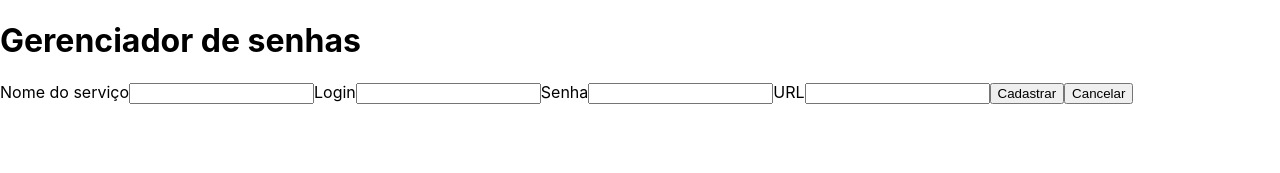
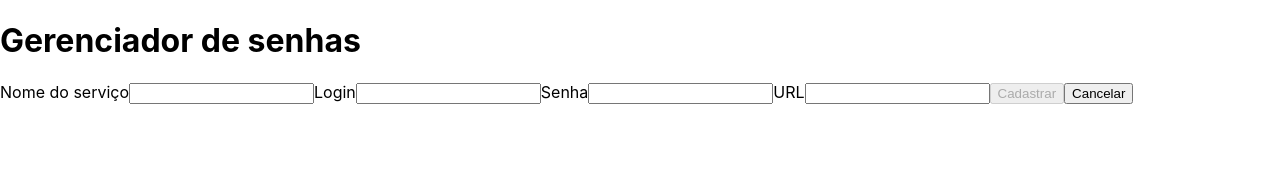
Before and after one commit to renanmarquesgarcia/password-manager, a React (Vite) app: page / in a window 1280 px wide. Both pictures are taken after a click on the button "Cadastrar nova senha". Shown: the top 173 px of the page. Built offline with nearby package versions, Linux system fonts and the light colour scheme.

Commit message:
Create form validation

```diff
--- a/src/components/Form.tsx
+++ b/src/components/Form.tsx
@@ -1,22 +1,62 @@
+import { useState } from 'react';
+
 type FormProps = {
   onClickCancel: () => void;
 };
 
+// /^
+//   (?=.*\d)              // deve conter ao menos um dígito
+//   (?=.*[a-z])           // deve conter ao menos uma letra minúscula
+//   (?=.*[A-Z])           // deve conter ao menos uma letra maiúscula
+//   (?=.*[$*&@#])         // deve conter ao menos um caractere especial
+//   [0-9a-zA-Z$*&@#]{8,}  // deve conter ao menos 8 dos caracteres mencionados
+// $/
+
+const passwordRegex = /^(?=.*[A-Za-z])(?=.*\d)(?=.*[@$!%*?&])[A-Za-z\d@$!%*?&]{8,16}$/;
+
 function Form({ onClickCancel }: FormProps) {
+  const [serviceName, setServiceName] = useState('');
+  const [login, setLogin] = useState('');
+  const [password, setPassword] = useState('');
+  const [url, setUrl] = useState('');
+
+  const isDisabled = !(
+    serviceName.length > 0 && login.length > 0 && passwordRegex.test(password)
+  );
+
   return (
     <form>
       <label htmlFor="service-name">Nome do serviço</label>
-      <input id="service-name" type="text" />
+      <input
+        id="service-name"
+        type="text"
+        value={ serviceName }
+        onChange={ ({ target }) => setServiceName(target.value) }
+      />
       <label htmlFor="login">Login</label>
-      <input id="login" type="text" />
+      <input
+        id="login"
+        type="text"
+        value={ login }
+        onChange={ ({ target }) => setLogin(target.value) }
+      />
       <label htmlFor="password">Senha</label>
-      <input id="password" type="password" />
+      <input
+        id="password"
+        type="password"
+        value={ password }
+        onChange={ ({ target }) => setPassword(target.value) }
+      />
       <label htmlFor="url">URL</label>
-      <input id="url" type="text" />
-      <button>Cadastrar</button>
+      <input
+        id="url"
+        type="text"
+        value={ url }
+        onChange={ ({ target }) => setUrl(target.value) }
+      />
+      <button disabled={ isDisabled }>Cadastrar</button>
       <button onClick={ onClickCancel }>Cancelar</button>
     </form>
-
   );
 }
 
```
